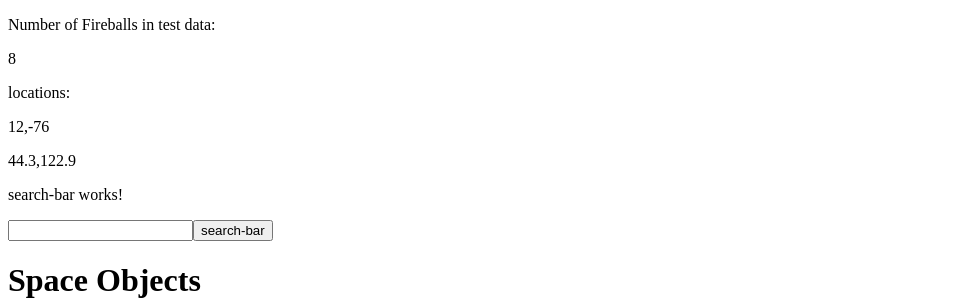
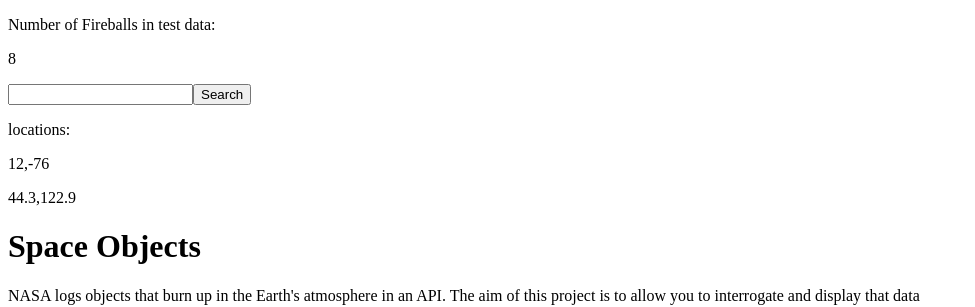
Before and after one commit to CsnQ/space-objects-2, an Angular app: page / in a window 1280 px wide. Shown: the top 307 px of the page, without its empty margins (0-975 px from the left). Built offline with nearby package versions, Linux system fonts and the light colour scheme; what @agm/core would draw is missing.

Commit message:
search bar child emits search to parent and parent console logs this

```diff
--- a/src/app/components/fireball-info/fireball-info.component.html
+++ b/src/app/components/fireball-info/fireball-info.component.html
@@ -1,8 +1,7 @@
 <p>Number of Fireballs in test data:</p>
 <p>{{countOfFireballs}}</p>
-
+<app-search-bar (handleSearch)="searchByDate($event)" ></app-search-bar>
 <p>locations:</p>
 <p>{{locations[0]}}</p>
 <p>{{locations[1]}}</p>
-<app-search-bar></app-search-bar>
 <app-test-map [locations]="locations" ></app-test-map>
--- a/src/app/components/fireball-info/fireball-info.component.ts
+++ b/src/app/components/fireball-info/fireball-info.component.ts
@@ -55,6 +55,11 @@
     return "commented out whilst building app"
   }
 
+  searchByDate(searchTerm){
+    console.log("this is the parent: ")
+    console.log(searchTerm)
+  }
+
   ngOnInit() {
     this.getdata();
   }
--- a/src/app/components/search-bar/search-bar.component.html
+++ b/src/app/components/search-bar/search-bar.component.html
@@ -1,3 +1,4 @@
-<p>search-bar works!</p>
-<input type="text" #search>
-<button (click)="handleSearch.emit(search.value)">search-bar</button>
+<div>
+    <input #search type="text"  (keydown.enter)="handleSearch.emit(search.value)">
+    <button (click)="handleSearch.emit(search.value)">Search</button>
+</div>
```
